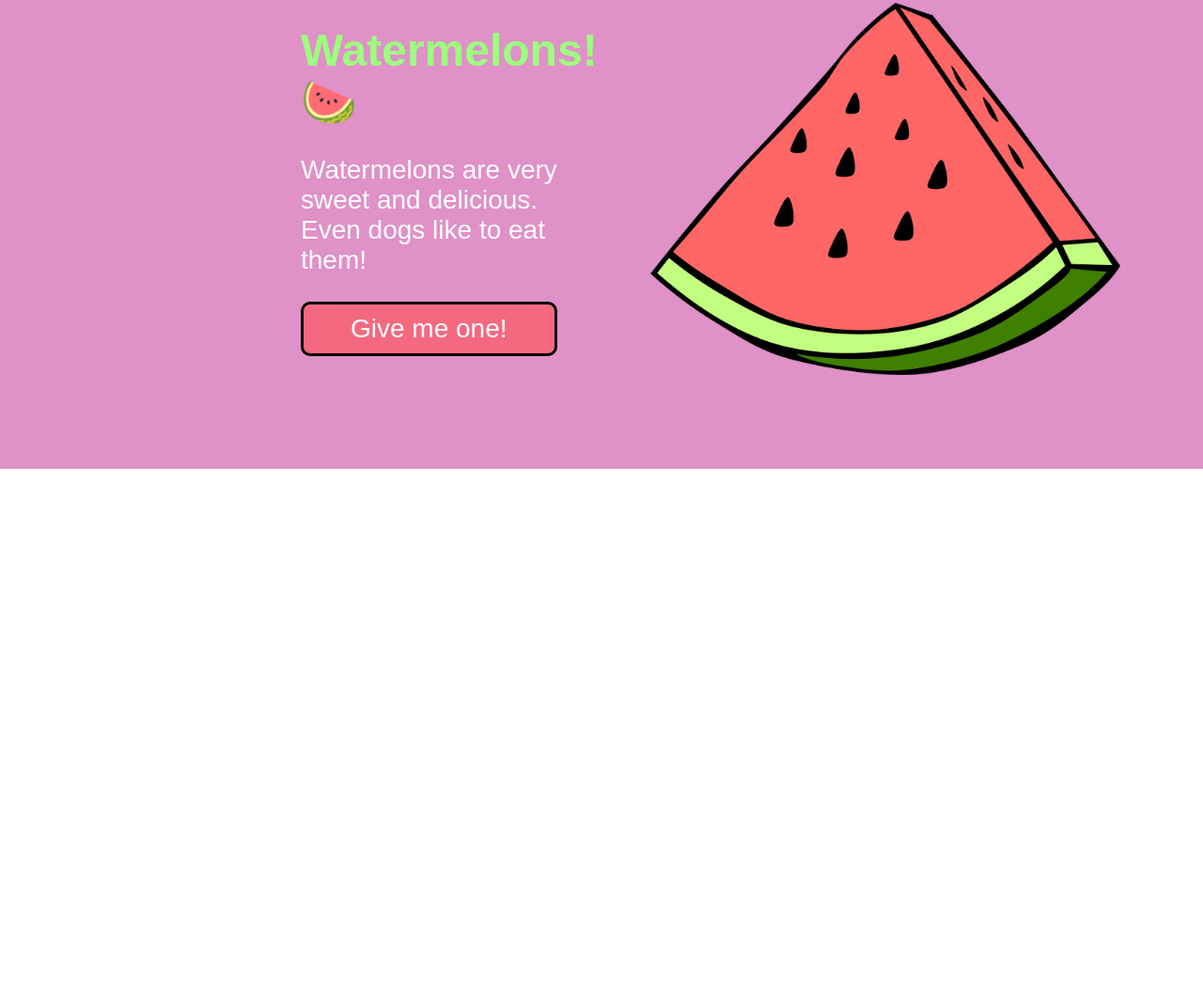
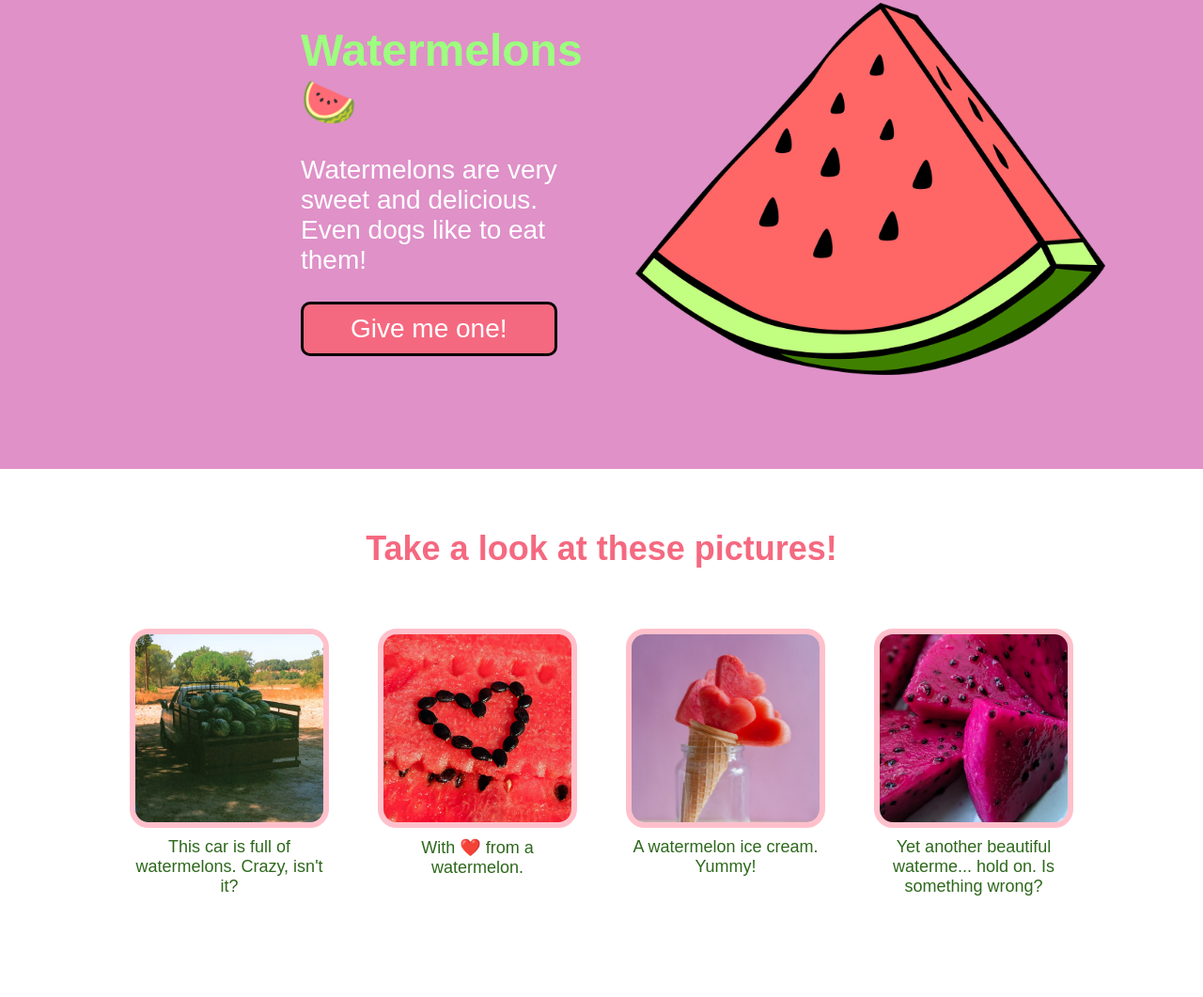
Before and after one commit to nanachichi/landing-page, a plain HTML site: page index.html in a window 1280 px wide. Shown: the part 126-1187 px from the top of the page at 94% size. Before the commit the page ends 800 px from the top, so only its background shows below. Drawn offline with Linux system fonts and the light colour scheme.

Commit message:
Finish section 1

```diff
--- a/index.html
+++ b/index.html
@@ -22,7 +22,7 @@
       </div>
       <div class="hero">
         <div class="description">
-          <div class="title">Watermelons! 🍉</div>
+          <div class="title">Watermelons 🍉</div>
           <p>Watermelons are very sweet and delicious. Even dogs like to eat them!</p>
           <form action="#">
             <button class="signup" type="submit">
@@ -36,7 +36,34 @@
       </div>
     </div>
     <div class="body">
+      <div class="section-1">
+        <div class="title">
+          Take a look at these pictures!
+        </div>
+        <div class="watermelons">
+          <div class="watermelon one">
+            <img src="images/dorien-monnens-watermelon-car.jpg" alt="watermelon-car">
+            <div class="text">This car is full of watermelons. Crazy, isn't it?</div>
+          </div>
+          <div class="watermelon two">
+            <img src="images/watermelon-love.jpg" alt="">
+            <div class="text">With ❤️ from a watermelon.</div>
+          </div>
+          <div class="watermelon three">
+            <img src="images/watermelon-ice-cream.jpg" alt="">
+            <div class="text">A watermelon ice cream. Yummy!</div>
+          </div>
+          <div class="watermelon four">
+            <img src="images/not-a-watermelon.jpg" alt="">
+            <div class="text">Yet another beautiful waterme... hold on. Is something wrong?</div>
+          </div>
+        </div>
+      </div>
+      <div class="section-2">
+      </div>
+      <div class="section-3">
 
+      </div>
     </div>
     <div class="footer">
 
--- a/styles.css
+++ b/styles.css
@@ -19,7 +19,6 @@ body {
   align-items: center;
   color: white;
   background: linear-gradient(to bottom, rgba(254, 178, 245, 0.25), rgba(254, 178, 245, 0));
-  /* 254,178,245 */
 }
 
 .logo {
@@ -86,6 +85,58 @@ body {
   max-width: 500px;
 }
 
+.section-1 {
+  display: flex;
+  flex-direction: column;
+  align-items: center;
+  padding-top: 4em;
+  padding-bottom: 12em;
+}
+
+.title {
+  color: rgb(245, 105, 128);
+  font-size: 36px;
+  font-weight: 800;
+}
+
+.watermelons {
+  display: flex;
+  justify-content: center;
+  gap: 4em;
+  margin-top: 4em;
+  flex-wrap: wrap;
+}
+
+.watermelon {
+  display: flex;
+  flex-direction: column;
+  height: 200px;
+  width: 200px;
+  align-items: center;
+  text-align: center;
+}
+
+.watermelon img {
+  height: 100%;
+  width: 100%;
+  object-fit: cover;
+  object-position: 0 100%;
+  flex-shrink: 0;
+  border: solid 6px pink;
+  border-radius: 20px;
+  margin-bottom: 10px;
+}
+
+.watermelon.three img {
+  object-position: 50% 50%;
+}
+
+.watermelon .text {
+  color: #2d681b;
+  font-size: 18px;
+  max-width: 200px;
+}
+
 .links {
   display: flex;
   gap: 1em;
```
Also changed, not shown: images/dorien-monnens-watermelon-car.jpg (added), images/not-a-watermelon.jpg (added), images/watermelon-ice-cream.jpg (added), images/watermelon-love.jpg (added).
